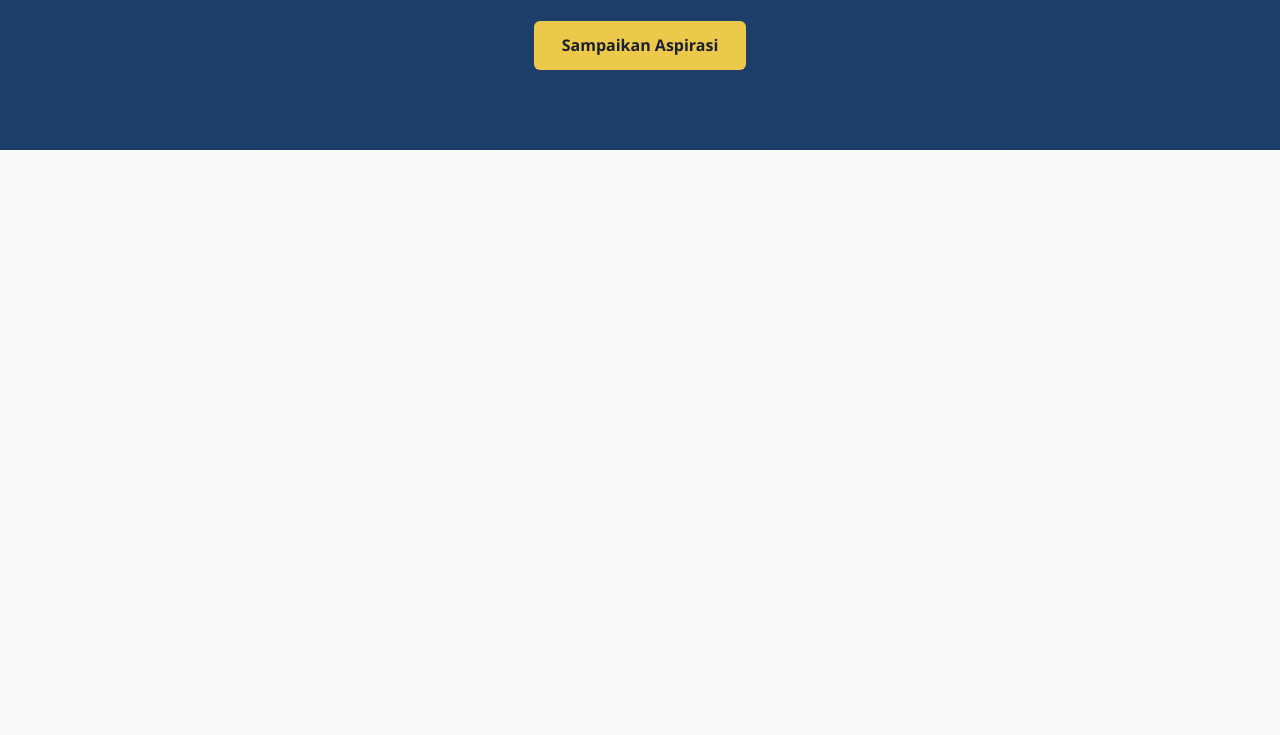
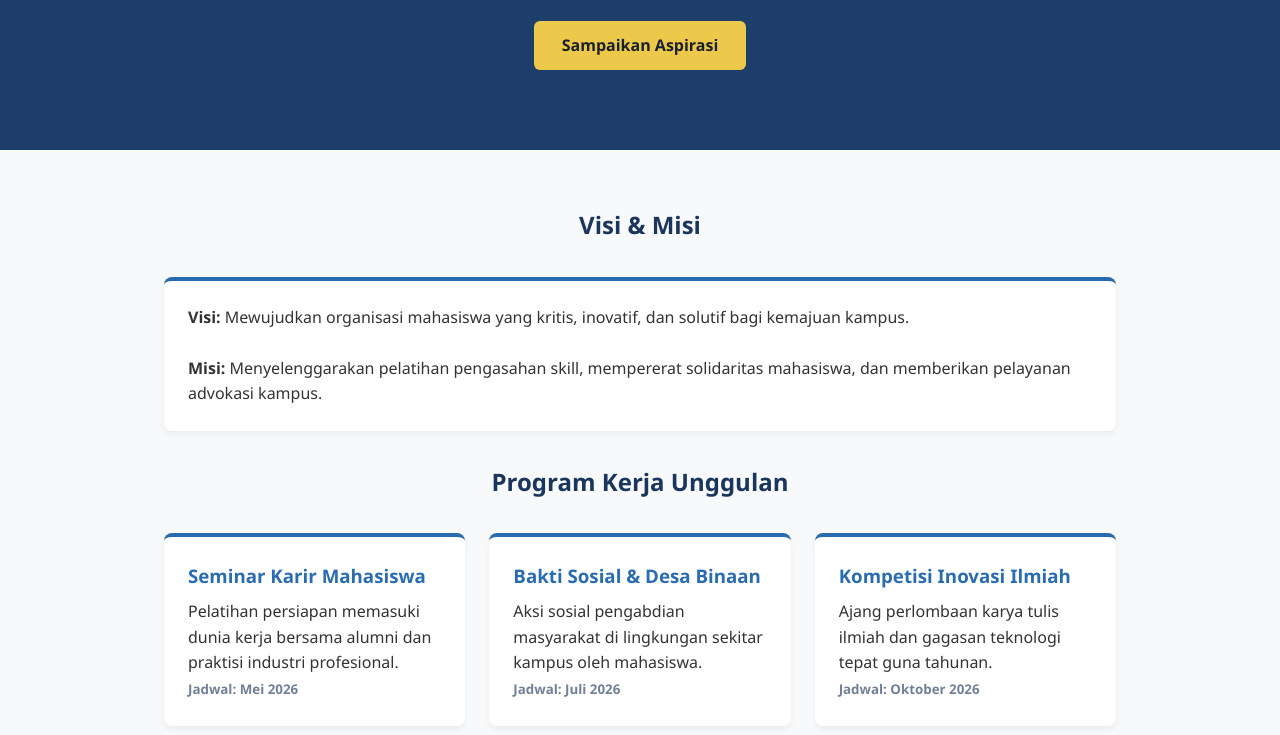
Before and after one commit to Fami-dev/portal-organisasi-mahasiswa, a plain HTML site: page index.html in a window 1280 px wide. Shown: the part 285-1020 px from the top of the page. Before the commit the page ends 800 px from the top, so only its background shows below. Drawn offline with Linux system fonts and the light colour scheme.

Commit message:
feat: add about visi-misi and proker cards section (closes #3, closes #4)

```diff
--- a/index.html
+++ b/index.html
@@ -25,5 +25,34 @@
     <a href="#aspirasi" class="btn-cta">Sampaikan Aspirasi</a>
   </section>
 
+  <!-- Bagian 2 & 3: About & Main Content (Von-Albert) -->
+  <section class="container" id="tentang">
+    <h2 class="section-title">Visi & Misi</h2>
+    <div class="card" style="margin-bottom: 2rem;">
+      <p><strong>Visi:</strong> Mewujudkan organisasi mahasiswa yang kritis, inovatif, dan solutif bagi kemajuan kampus.</p>
+      <br>
+      <p><strong>Misi:</strong> Menyelenggarakan pelatihan pengasahan skill, mempererat solidaritas mahasiswa, dan memberikan pelayanan advokasi kampus.</p>
+    </div>
+
+    <h2 class="section-title" id="proker">Program Kerja Unggulan</h2>
+    <div class="proker-grid">
+      <div class="card">
+        <h3>Seminar Karir Mahasiswa</h3>
+        <p>Pelatihan persiapan memasuki dunia kerja bersama alumni dan praktisi industri profesional.</p>
+        <small style="color: #718096; font-weight: bold;">Jadwal: Mei 2026</small>
+      </div>
+      <div class="card">
+        <h3>Bakti Sosial & Desa Binaan</h3>
+        <p>Aksi sosial pengabdian masyarakat di lingkungan sekitar kampus oleh mahasiswa.</p>
+        <small style="color: #718096; font-weight: bold;">Jadwal: Juli 2026</small>
+      </div>
+      <div class="card">
+        <h3>Kompetisi Inovasi Ilmiah</h3>
+        <p>Ajang perlombaan karya tulis ilmiah dan gagasan teknologi tepat guna tahunan.</p>
+        <small style="color: #718096; font-weight: bold;">Jadwal: Oktober 2026</small>
+      </div>
+    </div>
+  </section>
+
 </body>
 </html>
```
